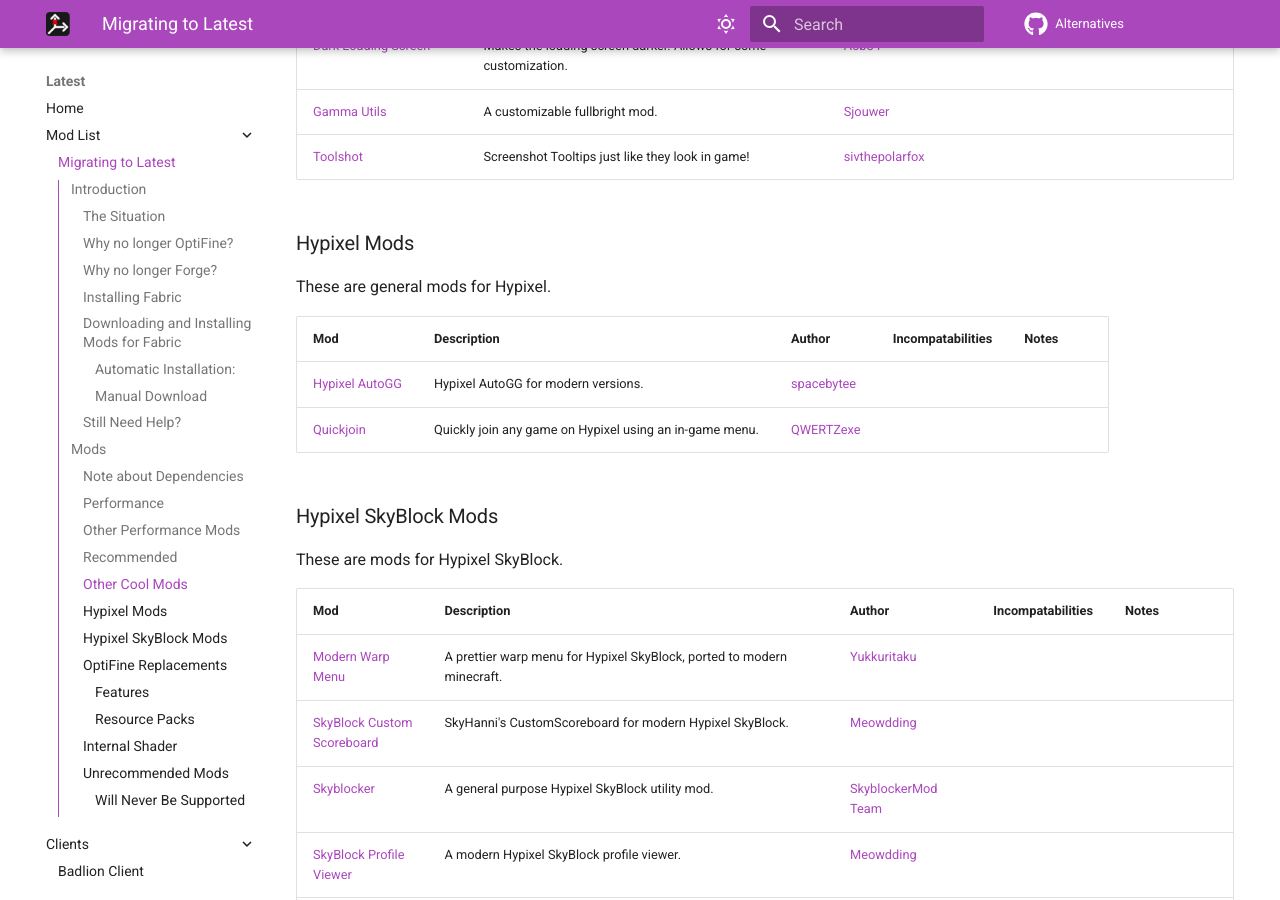
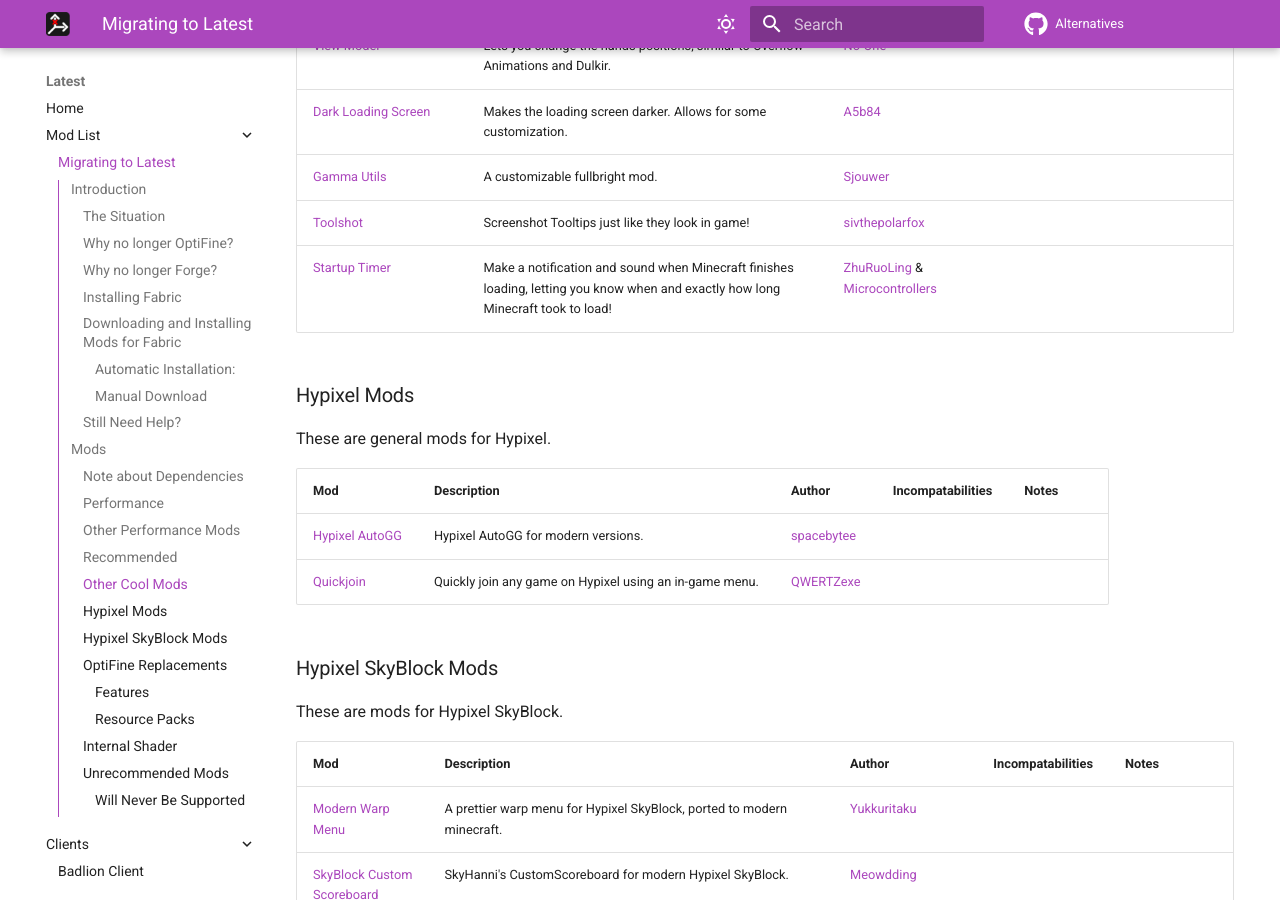
Before and after one commit to MicrocontrollersDev/Alternatives, an MkDocs documentation site: the page built from docs/latest/migrating.md, in a window 1280 px wide and 900 px high, scrolled down 9352 px. Built offline with MkDocs 1.6.1 and Material for MkDocs 9.7.7, drawn with Linux system fonts in a browser that asks for light colours; comment, search, counter and statistics services are not loaded; some of the changed text lies outside the part shown.

Commit message:
also add cull fewer leaves and startup timer

```diff
--- a/docs/latest/migrating.md
+++ b/docs/latest/migrating.md
@@ -103,6 +103,7 @@
 
 | Mod | Description | Author | Incompatabilities | Notes |
 | --- | --- | --- | --- | --- |
+| [Cull Fewer Leaves](https://modrinth.com/mod/cull-fewer-leaves) | Cull inner leaves while keeping the fancy leaves look. A continuation of Cull Less Leaves. | [isXander](https://github.com/isXander) & [Microcontrollers](https://codeberg.org/MicrocontrollersDev) |
 | [Fadeless](https://modrinth.com/mod/fadeless) | Removes transitions such as the fading animation that Mojang added between their splash screens. This may provide a smoother experience if the fade is choppy on a low end machine or allow people to access certain menus quicker if they do not like the small wait time. This mod is made partially redundant by Remove Loading Screen. | [DerpDerpling](https://github.com/DerpDerpling) & [UltimateBoomer](https://github.com/UltimateBoomer) |
 
 ### Recommended
@@ -201,6 +202,7 @@
 | [Dark Loading Screen](https://modrinth.com/mod/dark-loading-screen) | Makes the loading screen darker. Allows for some customization. | [A5b84](https://github.com/A5b84) |
 | [Gamma Utils](https://modrinth.com/mod/gamma-utils) | A customizable fullbright mod. | [Sjouwer](https://github.com/Sjouwer) |
 | [Toolshot](https://modrinth.com/mod/toolshot) | Screenshot Tooltips just like they look in game! | [sivthepolarfox](https://github.com/sivthepolarfox) |
+| [Startup Timer](https://modrinth.com/mod/startup-timer) | Make a notification and sound when Minecraft finishes loading, letting you know when and exactly how long Minecraft took to load! | [ZhuRuoLing](https://github.com/ZhuRuoLing) & [Microcontrollers](https://codeberg.org/MicrocontrollersDev) |
 
 ### Hypixel Mods
 
```
